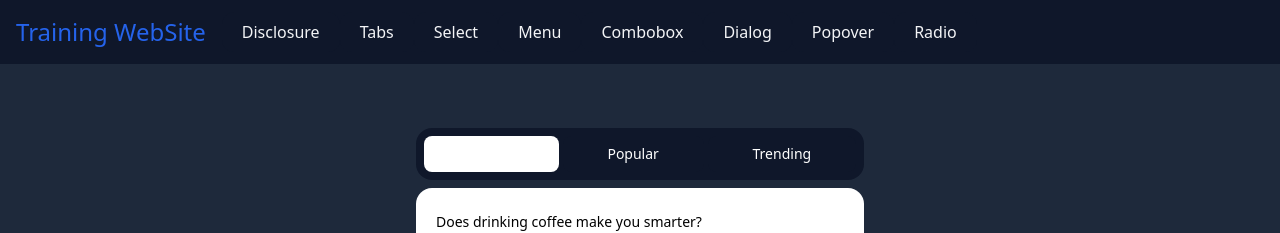
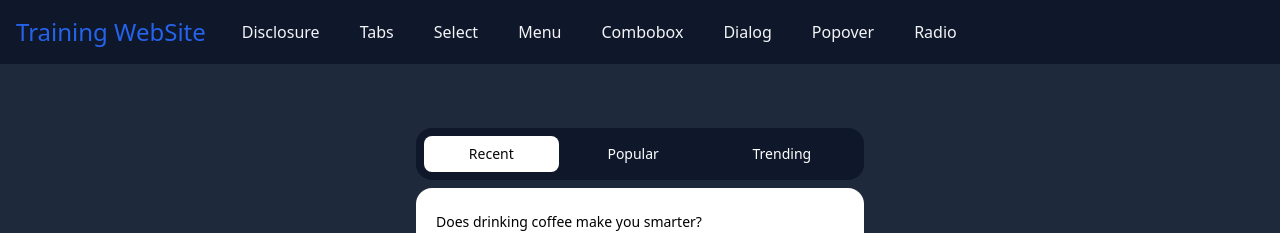
Before and after one commit to giliolizera/Training, a Vue app: page /tabs in a window 1280 px wide. Shown: the top 233 px of the page. Built offline with nearby package versions, Linux system fonts and the light colour scheme; what maska would draw is missing.

Commit message:
feat: tabs and combobox fixed

```diff
--- a/src/components/Combobox.vue
+++ b/src/components/Combobox.vue
@@ -44,7 +44,7 @@
           </button>
         </ul>
         <ul v-if="this.filtredPeopleLenght === 0">
-          <div class="pl-8 p-2 text-base rounded-md bg-white">
+          <div class="pl-10 p-1 pb-2 rounded-md bg-white">
             Nothing Found.
           </div>
         </ul>
--- a/src/components/Tabs.vue
+++ b/src/components/Tabs.vue
@@ -6,7 +6,7 @@
         <div class="grid grid-flow-col justify-stretch space-x-1">
           <button v-for="(tab,index) in tabs" :key="index" @click="active = tab.id"
             type="button"
-            :class="['rounded-lg px-4 py-2 text-center text-sm text-white font-medium hover:bg-white/[0.12] focus:outline-none', active === tab.id ? 'bg-white text-black ' : 'bg-slate-900']"
+            :class="['rounded-lg px-4 py-2 text-center text-sm text-white font-medium hover:bg-white/[0.12] focus:outline-none', active === tab.id ? 'bg-white text-zinc-950' : 'bg-slate-900']"
             @keydown.prevent.right="dir()"
             @keydown.prevent.left="esq()"
           >
```
